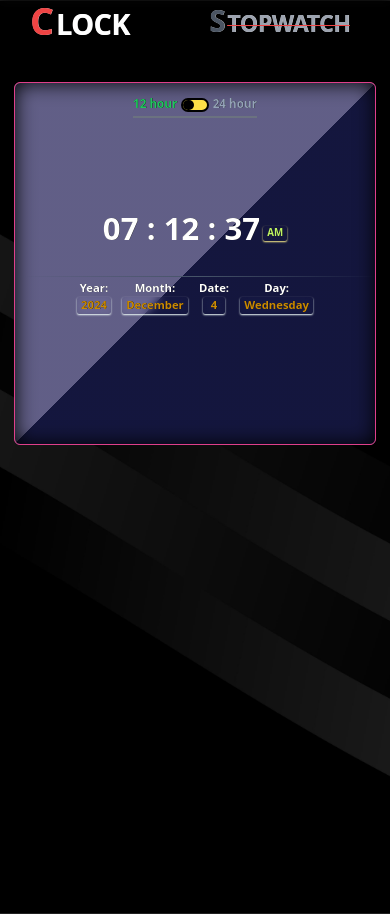
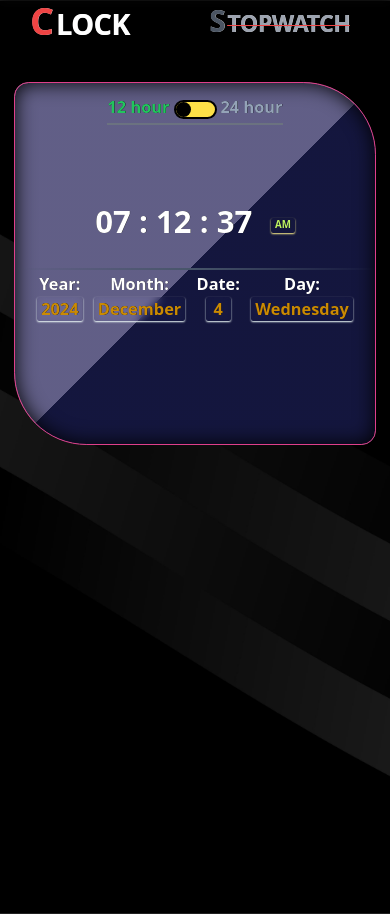
Before and after one commit to pranjul-jangra/syncrono, a website: page src/index.html in a window 390 px wide. Drawn offline with Linux system fonts and the light colour scheme.

Commit message:
improve sizing of elements

```diff
--- a/src/index.html
+++ b/src/index.html
@@ -41,10 +41,10 @@
 
     <div id="container" class="w-screen noscrollbar h-[37vw] max-sm:h-[120vw] mt-[5vw] max-sm:mt-[18vw] relative flex flex-col justify-center overflow-visible items-center">
         <!-- clock: watch your time -->
-        <section id="clock" class="box-shadow-inset absolute top-3 text-shadow-black w-[34vw] max-sm:w-[93vw] max-sm:h-[93vw] max-sm:rounded-md bg-custom-gradient aspect-square rounded-full border-[0.1px] bg-blend-color-burn bg-slate-400 border-[#df3f8b] transition-all duration-500 z-40 scale-100 blur-0 opacity-100 flex flex-col justify-center items-center overflow-clip">
+        <section id="clock" class="box-shadow-inset absolute top-3 text-shadow-black w-[34vw] max-sm:w-[93vw] max-sm:h-[93vw] section-border bg-custom-gradient aspect-square border-[0.1px] bg-blend-color-burn bg-slate-400 border-[#df3f8b] transition-all duration-500 z-40 scale-100 blur-0 opacity-100 flex flex-col justify-center items-center overflow-clip">
                 <h2 class="sr-only">Online Clock : track your time over internet</h2>
                 <!-- toggle button  -->
-                <div class="absolute top-[3vw] pb-1 flex items-end gap-1 text-[1.3vw] max-sm:text-[3vw] font-bold border-b-2 border-b-gray-500">
+                <div class="absolute top-[3vw] pb-1 flex items-end gap-1 text-[1.3vw] max-sm:text-[4.2vw] font-bold border-b-2 border-b-gray-500">
                     <div id="twelveFormat" class="text-green-500">12 hour</div>
 
                     <div id="changeFormat" class="toggler rounded-full border-2 border-black bg-yellow-300 box-content before:rounded-full before:bg-black relative before:absolute before:top-0 before:left-0 before:translate-x-0 before:transition-all before:duration-300"></div>
@@ -53,11 +53,11 @@
                 </div>
 
                 <!-- clock display-->
-                <div class="flex items-end gap-[0.8vw]">
+                <div class="flex items-end gap-[0.8vw] max-sm:gap-[2.2vh]">
                     <div id="clockDisplay" class="text-[3vw] max-sm:text-[8vw] leading-none font-bold">00 : 00 : 00</div>
                     <div id="meridiems" class="text-lime-300 text-[1.1vw] max-sm:text-[2.5vw] font-semibold px-1 rounded-sm shadow-sm mb-1 shadow-yellow-200"></div>
                 </div>
-                <div id="calendar" class="w-full pt-[1vw] text-[1.2vw] max-sm:text-[2.9vw] font-semibold capitalize flex justify-center items-center gap-[1.4vw] max-sm:gap-[2.9vw] mt-[5vw] max-sm:mt-[8vw] relative before:absolute before:top-0 before:left-0 before:w-full before:h-[0.4vw] before:bg-gradient-to-r before:from-transparent before:via-slate-600 before:to-transparent">
+                <div id="calendar" class="w-full pt-[1vw] text-[1.2vw] max-sm:text-[4.2vw] font-semibold capitalize flex justify-center items-center gap-[1.4vw] max-sm:gap-[2.9vw] mt-[5vw] max-sm:mt-[8vw] relative before:absolute before:top-0 before:left-0 before:w-full before:h-[0.4vw] before:bg-gradient-to-r before:from-transparent before:via-slate-600 before:to-transparent">
                     <div class="flex flex-col items-center">
                         <div>year:</div>
                         <div id="year" class="backdrop-brightness-110 backdrop-blur-sm shadow-sm shadow-teal-50  text-yellow-600 px-1 text-center rounded-sm">year</div>
@@ -79,7 +79,7 @@
         </section>
 
         <!-- stopWAtch: change your time -->
-        <section id="stopWatch" class="box-shadow-inset absolute top-3 w-[34vw] max-sm:w-[93vw] max-sm:h-[93vw] max-sm:rounded-md text-shadow-black bg-custom-gradient aspect-square rounded-full border-[0.1px] bg-blend-color-burn bg-slate-400 border-[#df3f8b] transition-all duration-500 z-0 scale-50 blur-md opacity-0 flex flex-col justify-center items-center gap-[3.6vw] overflow-clip">
+        <section id="stopWatch" class="box-shadow-inset absolute top-3 w-[34vw] max-sm:w-[93vw] max-sm:h-[93vw] section-border text-shadow-black bg-custom-gradient aspect-square border-[0.1px] bg-blend-color-burn bg-slate-400 border-[#df3f8b] transition-all duration-500 z-0 scale-50 blur-md opacity-0 flex flex-col justify-center items-center gap-[3.6vw] overflow-clip">
                 <h2 class="sr-only">Stopwatch : record your time over internet</h2>
 
                 <div id="stopWatchDisplay" class="text-[3vw] max-sm:text-[8vw] leading-none font-bold">00 : 00 : 00</div>
--- a/src/input.css
+++ b/src/input.css
@@ -5,6 +5,9 @@
 @layer utilities {
     .animation-loader {
         animation: bounceUp 2s infinite;
+    }
+    .section-border{
+        border-radius: 50%;
     }
     @keyframes bounceUp {
         30% {
@@ -37,6 +40,14 @@
     }
     .box-shadow-inset {
         box-shadow: inset 0 0 20px #000000;
+    }
+    @media (max-width: 640px) {
+        .section-border{
+            border-top-right-radius: 20%;
+            border-top-left-radius: 4%;
+            border-bottom-right-radius: 4%;
+            border-bottom-left-radius: 20%;
+        }
     }
 }
 
@@ -129,8 +140,8 @@
             }
         }
         .toggler {
-            --width: 6vw;
-            --height: 2.7vw;
+            --width: 10vw;
+            --height: 4vw;
         }
     }
 }
```
Also changed, not shown: src/script.js (+4 -4 lines), src/output.css.
